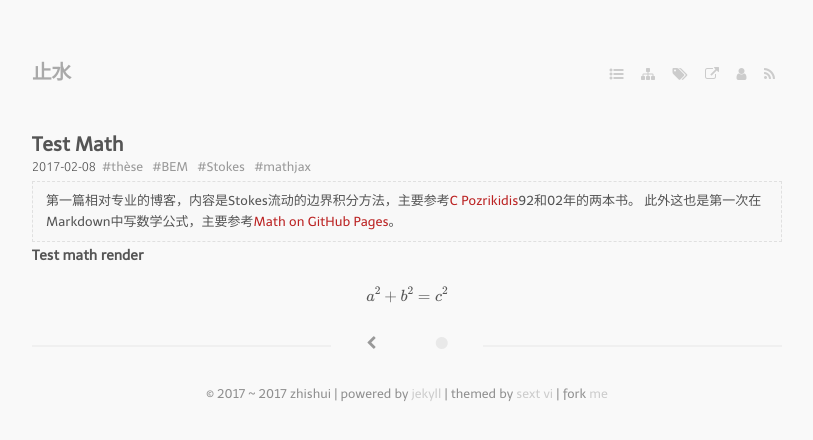
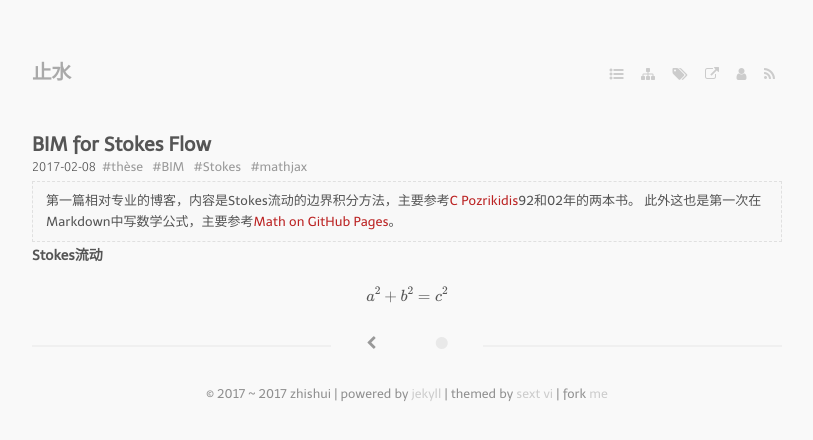
Before and after one commit to bizhishui/bizhishui.github.io, a Jekyll site: the page built from _posts/2017-02-08-BIM-Stokes.md, in a window 1280 px wide. Shown: the top 440 px of the page, without its empty margins (233-1046 px from the left). Built offline with Jekyll 4.4.1, drawn with Linux system fonts in a browser that asks for light colours; nearby versions of some CDN libraries; some web fonts are replaced; formulas are drawn with MathJax 3; a script that is not in the unit is left out.

Commit message:
correct title and category

```diff
--- a/_posts/2017-02-08-BIM-Stokes.md
+++ b/_posts/2017-02-08-BIM-Stokes.md
@@ -1,11 +1,11 @@
 ---
-title: Test Math
+title: BIM for Stokes Flow
 layout: post
 guid: urn:uuid:672ad6da-1db6-4e26-bede-d47d956b0657
 categories:
   - thèse
 tags:
-  - BEM
+  - BIM
   - Stokes
   - mathjax
 ---
@@ -15,6 +15,6 @@ tags:
 > 第一篇相对专业的博客，内容是Stokes流动的边界积分方法，主要参考[C Pozrikidis](http://dehesa.freeshell.org/)92和02年的两本书。
 > 此外这也是第一次在Markdown中写数学公式，主要参考[Math on GitHub Pages](http://g14n.info/2014/09/math-on-github-pages/)。
 
-#### Test math render
+#### Stokes流动
 
 $$a^2 + b^2 = c^2$$
```
